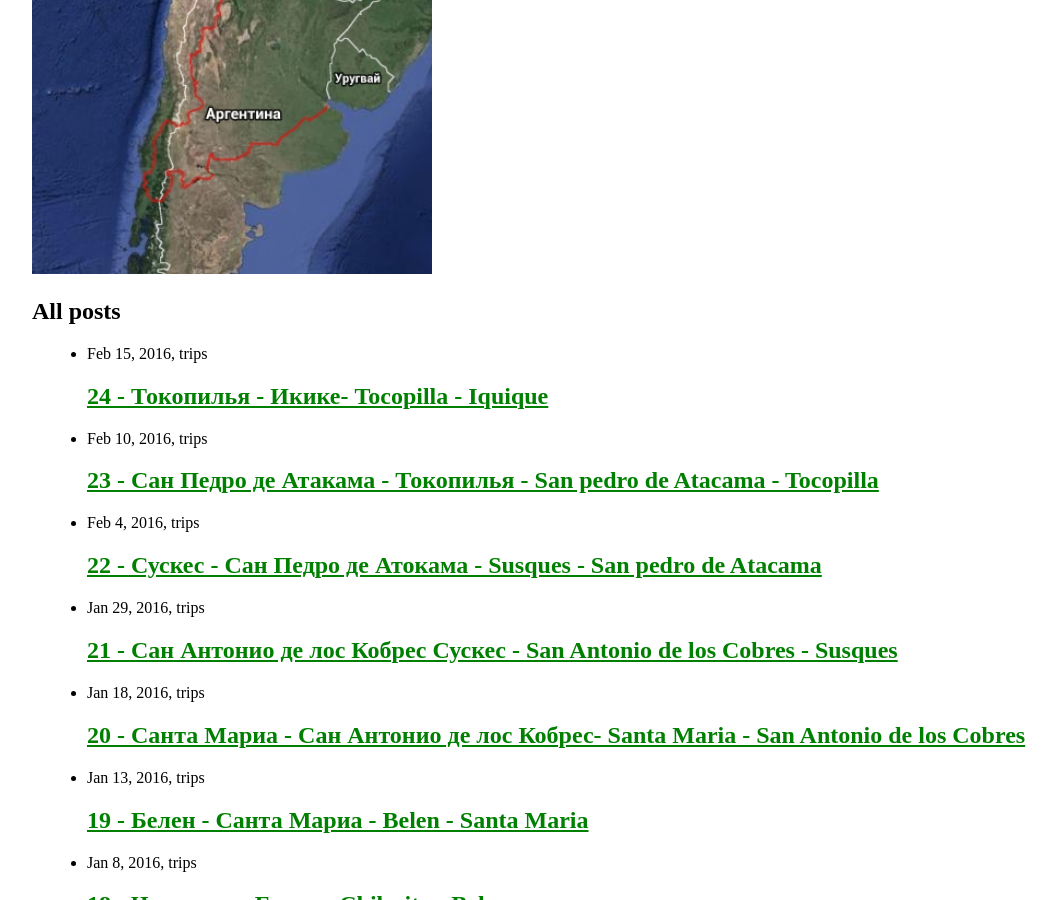
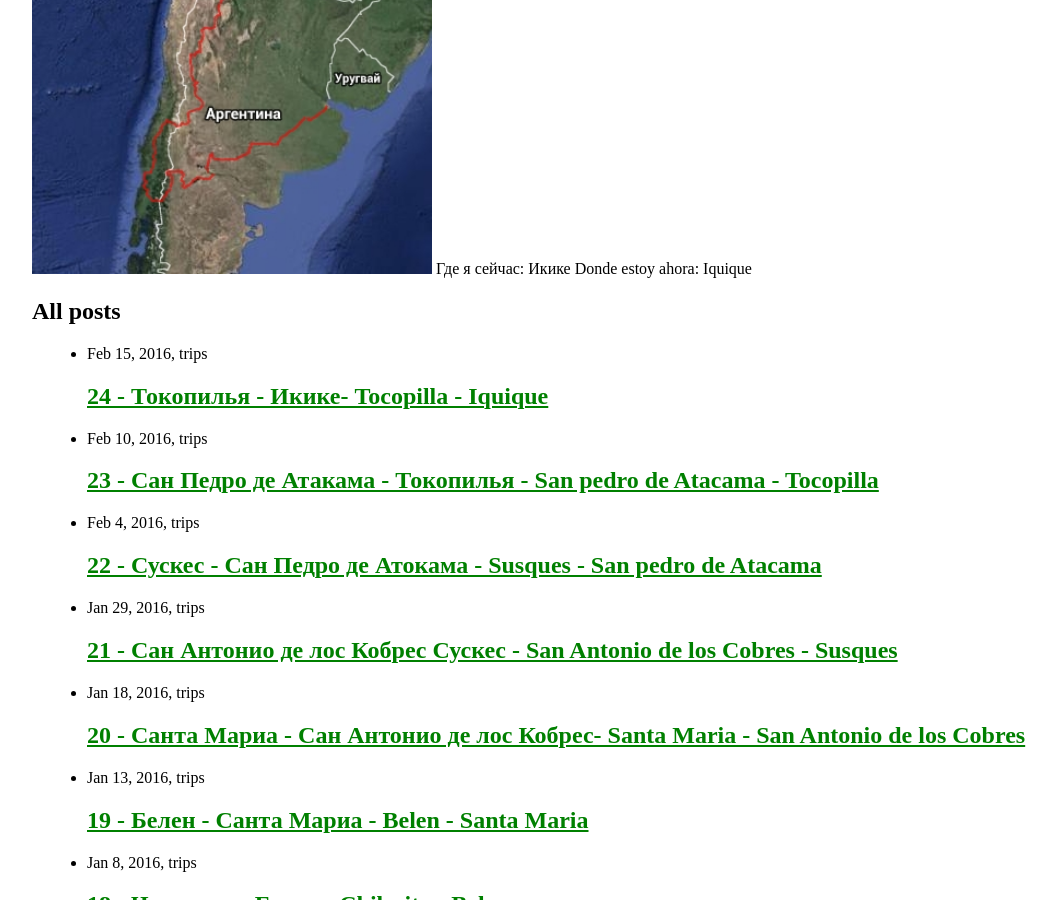
Before and after one commit to VVS1864/VVS1864.github.io, a Jekyll site: the page built from index.html, in a window 1280 px wide and 900 px high, scrolled down 359 px. Shown: the whole window, without its empty margins (196-1252 px from the left). Built offline with Jekyll 4.4.1, drawn with Linux system fonts in a browser that asks for light colours.

Commit message:
track total

```diff
--- a/index.html
+++ b/index.html
@@ -3,6 +3,9 @@ layout: default
 ---
 
   <a href="/assets/tracks/current_total_z7.jpg"><img src="/assets/tracks/current_total_z5.jpg" width="400"></a>
+
+  Где я сейчас: Икике
+  Donde estoy ahora: Iquique
 
   <h1 class="page-heading">All posts</h1>
 
```
